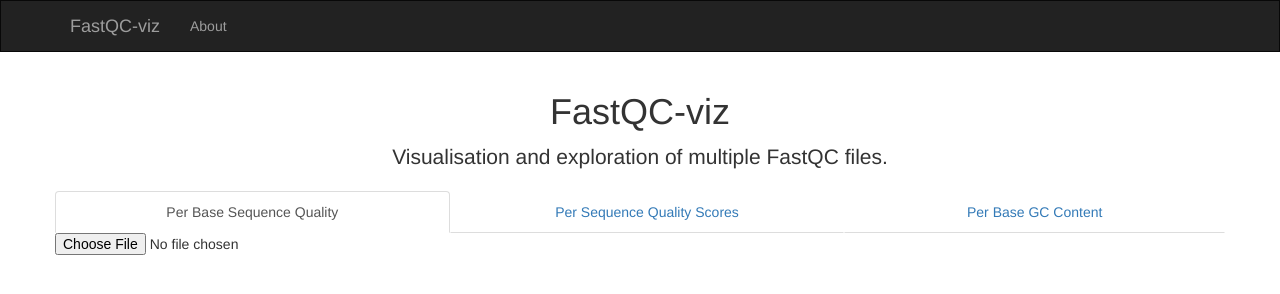
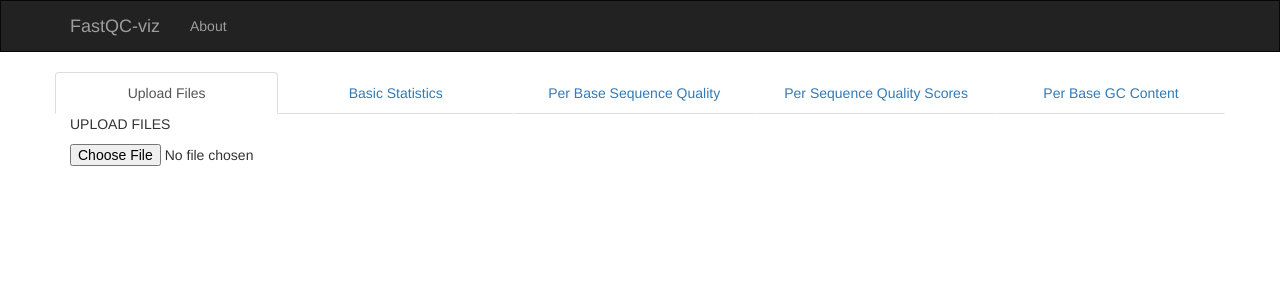
Before and after one commit to starcalibre/fastQC-viz, a website: page public/index.html in a window 1280 px wide. Drawn offline with nearby package versions, Linux system fonts and the light colour scheme.

Commit message:
Remove title and login, make tabs active

```diff
--- a/public/index.html
+++ b/public/index.html
@@ -35,19 +35,53 @@
 </nav>
 <!-- PAGE CONTENT -->
 <div class="container">
+    <!-- TAB NAVIGATION -->
     <div class="row">
         <div class="text-center">
-            <h1>FastQC-viz</h1>
-            <p class="lead">Visualisation and exploration of multiple FastQC files.</p>
             <ul class="nav nav-tabs nav-justified">
-                <li role="presentation" class="active"><a href="#">Per Base Sequence Quality</a></li>
-                <li role="presentation"><a href="#">Per Sequence Quality Scores</a></li>
-                <li role="presentation"><a href="#">Per Base GC Content</a></li>
+                <li role="presentation" class="active">
+                    <a href="#upload" data-toggle="tab">
+                        Upload Files
+                    </a>
+                </li>
+                <li role="presentation">
+                    <a href="#basic" data-toggle="tab">
+                        Basic Statistics
+                    </a>
+                </li>
+                <li role="presentation">
+                    <a href="#base-quality" data-toggle="tab">
+                        Per Base Sequence Quality
+                    </a>
+                </li>
+                <li role="presentation">
+                    <a href="#seq-quality" data-toggle="tab">
+                        Per Sequence Quality Scores
+                    </a>
+                </li>
+                <li role="presentation">
+                    <a href="#base-gc" data-toggle="tab">
+                        Per Base GC Content
+                    </a>
+                </li>
             </ul>
+
+        </div>
+    </div>
+    <!-- TAB CONTENT -->
+    <div id="tabContent" class="tab-content">
+        <! -- UPLOAD FILES TAB -->
+        <div class="tab-pane fade in active" id="upload">
+            <p>UPLOAD FILES</p>
             <p><input type="file" name="file" id="file"></p>
         </div>
-
+        <! -- BASIC STATISTICS TAB -->
+        <div class="tab-pane fade" id="basic">
+            <p>BASIC STATISTICS TAB</p>
         </div>
+        <! -- PER BASE SEQUENCE QUALITY TAB -->
+        <div class="tab-pane fade" id="base-quality">
+            <p>PER BASE SEQUENCE QUALITY</p>
             <div class="row">
                 <div class="col-lg-6">
                     <div id="line-plot"></div>
@@ -57,6 +91,16 @@
                 </div>
             </div>
         </div>
+        <! -- PER SEQUENCE QUALITY TAB -->
+        <div class="tab-pane fade" id="seq-quality">
+            <p>PER SEQUENCE QUALITY TAB</p>
+        </div>
+        <! -- PER BASE GC CONTENT TAB -->
+        <div class="tab-pane fade" id="base-gc">
+            <p>PER BASE GC CONTENT TAB</p>
+        </div>
+    </div>
+</div>
 </body>
 <script src="js/lineplot.js"></script>
 <script src="js/boxplot.js"></script>
```
Lines whose indentation alone changed are shown as unchanged.
